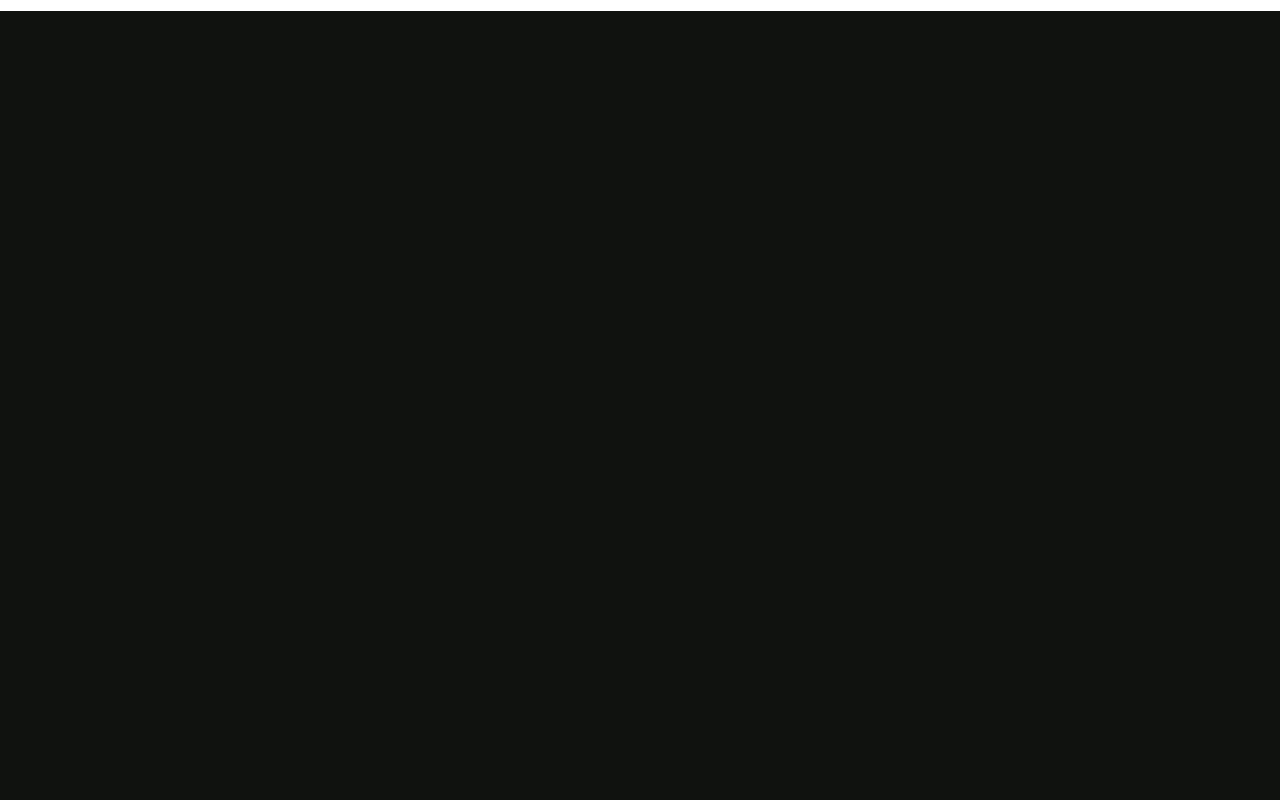
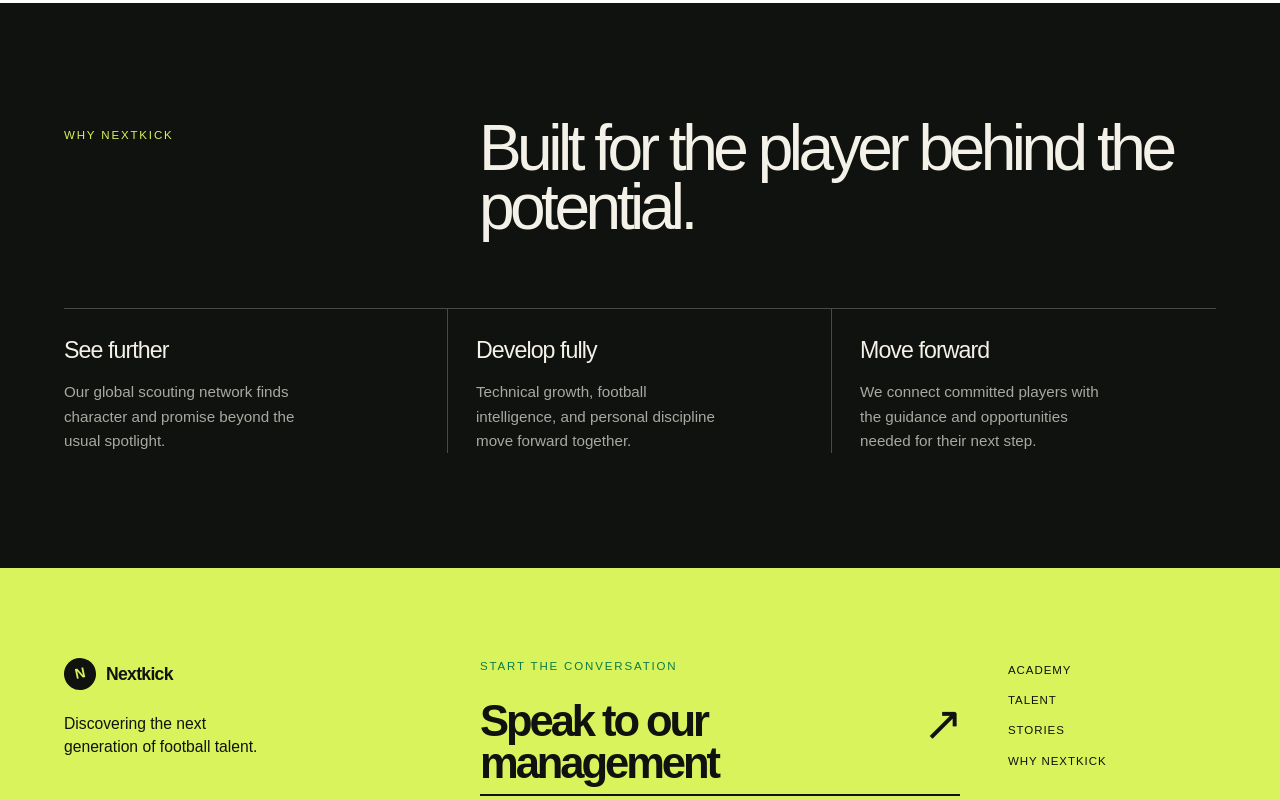
Before and after one commit to smartloopltd/Nextkick, a Next.js app: page / in a window 1280 px wide. Shown: the part 1840-2640 px from the top of the page. Before the commit the page ends 1851 px from the top, so only its background shows below. Built offline with nearby package versions, Linux system fonts and the light colour scheme.

Commit message:
Complete Nextkick landing page updates

```diff
--- a/app/globals.css
+++ b/app/globals.css
@@ -18,6 +18,7 @@ body {
   background: var(--background);
   color: var(--foreground);
   font-family: Arial, Helvetica, sans-serif;
+  overflow-x: hidden;
 }
 
 * { box-sizing: border-box; }
@@ -26,14 +27,14 @@ a { color: inherit; text-decoration: none; }
 .match-hero {
   min-height: 100svh;
   overflow: hidden;
+  padding-top: 92px;
   position: relative;
   background: linear-gradient(90deg, rgba(10, 14, 10, .96) 0%, rgba(10, 14, 10, .76) 42%, rgba(10, 14, 10, .12) 100%), url("/img/photo03.jpg") center / cover;
   background-color: #0d120e;
 }
 .match-hero::after { background: linear-gradient(0deg, rgba(10, 14, 10, .84), transparent 35%); content: ""; inset: 0; pointer-events: none; position: absolute; }
-.hero-nav { position: relative; z-index: 3; }
+.hero-nav { align-items: center; background: rgba(10, 14, 10, .82); backdrop-filter: blur(12px); display: flex; justify-content: space-between; left: 0; margin: 0 auto; max-width: none; padding: 30px 5vw; position: fixed; right: 0; top: 0; z-index: 3; }
 .hero-content, .hero-footer { position: relative; z-index: 1; }
-.hero-nav { align-items: center; display: flex; justify-content: space-between; margin: 0 auto; max-width: 1440px; padding: 30px 5vw; }
 .brand { align-items: center; display: flex; font-size: 1.1rem; font-weight: 800; gap: 10px; letter-spacing: -.04em; }
 .brand-mark { align-items: center; background: var(--lime); border-radius: 50%; color: #10120f; display: flex; font-size: .9rem; height: 32px; justify-content: center; transform: rotate(-12deg); width: 32px; }
 .nav-menu { position: relative; z-index: 2; }
@@ -100,6 +101,7 @@ h1 em { color: var(--lime); font-family: Georgia, serif; font-weight: 400; lette
   box-shadow: none;
   display: block;
   padding: 0;
+  scroll-margin-top: 112px;
 }
 .story-copy {
   width: 100%;
@@ -120,26 +122,160 @@ h1 em { color: var(--lime); font-family: Georgia, serif; font-weight: 400; lette
 .story-copy p:last-child {
   margin-bottom: 0;
 }
+.why-section {
+  background: #10120f;
+  color: #f4f1e8;
+  padding: clamp(72px, 9vw, 140px) 5vw;
+}
+.why-inner {
+  margin: 0 auto;
+  max-width: 1200px;
+}
+.why-heading {
+  display: grid;
+  gap: 18px;
+  grid-template-columns: minmax(150px, .7fr) 1.3fr;
+  margin-bottom: 72px;
+}
+.why-heading .section-kicker {
+  color: var(--lime);
+  margin: 8px 0 0;
+  text-align: left;
+}
+.why-heading h2 {
+  color: #f4f1e8;
+  font-size: clamp(2.4rem, 5vw, 5.4rem);
+  letter-spacing: -.07em;
+  line-height: .92;
+  margin: 0;
+  max-width: 720px;
+}
+.why-grid {
+  border-top: 1px solid rgba(244, 241, 232, .25);
+  display: grid;
+  gap: 0;
+  grid-template-columns: repeat(3, 1fr);
+}
+.why-grid article {
+  border-right: 1px solid rgba(244, 241, 232, .25);
+  padding: 24px 28px 0 0;
+}
+.why-grid article + article {
+  padding-left: 28px;
+}
+.why-grid article:last-child {
+  border-right: none;
+}
+.why-grid h3 {
+  font-size: 1.45rem;
+  letter-spacing: -.04em;
+  margin: 0 0 12px;
+}
+.why-grid p {
+  color: #a6aaa0;
+  font-size: .95rem;
+  line-height: 1.6;
+  margin: 0;
+  max-width: 250px;
+}
+.site-footer {
+  background: #d8f35b;
+  color: #10120f;
+  padding: clamp(54px, 7vw, 100px) 5vw 24px;
+}
+.footer-main {
+  align-items: start;
+  display: grid;
+  gap: 48px;
+  grid-template-columns: 1.15fr 1.5fr .65fr;
+  margin: 0 auto;
+  max-width: 1200px;
+  min-height: 260px;
+}
+.footer-brand-block p {
+  font-size: .98rem;
+  line-height: 1.5;
+  margin: 22px 0 0;
+  max-width: 220px;
+}
+.footer-brand .brand-mark {
+  background: #10120f;
+  color: #d8f35b;
+}
+.footer-cta .section-kicker {
+  color: #0a7d46;
+  margin: 0 0 26px;
+  text-align: left;
+}
+.footer-action {
+  border-bottom: 2px solid #10120f;
+  display: inline-flex;
+  font-size: clamp(1.8rem, 3.4vw, 3.8rem);
+  font-weight: 700;
+  gap: 18px;
+  letter-spacing: -.07em;
+  line-height: .95;
+  max-width: 500px;
+  padding-bottom: 10px;
+}
+.footer-action span {
+  font-size: 1.1em;
+  font-weight: 400;
+}
+.footer-nav {
+  display: flex;
+  flex-direction: column;
+  gap: 13px;
+  padding-top: 4px;
+}
+.footer-nav a {
+  font-size: .72rem;
+  letter-spacing: .08em;
+  text-transform: uppercase;
+}
+.footer-nav a:hover { color: #0a7d46; }
+.footer-bottom {
+  border-top: 1px solid rgba(16, 18, 15, .28);
+  display: flex;
+  font-size: .62rem;
+  justify-content: space-between;
+  letter-spacing: .1em;
+  margin: 30px auto 0;
+  max-width: 1200px;
+  padding-top: 16px;
+  text-transform: uppercase;
+}
 
 @media (max-width: 700px) {
-  .hero-nav { padding-top: 22px; }
-  .nav-toggle { display: block; }
+  .match-hero { padding-top: 84px; }
+  .hero-nav { padding-bottom: 22px; padding-top: 22px; }
+  .nav-menu { z-index: 1001; }
+  .nav-toggle { display: block; position: relative; z-index: 1001; }
   .nav-links {
-    background: rgba(10, 14, 10, 0.88);
+    background: rgba(10, 14, 10, 0.96);
     backdrop-filter: blur(10px);
-    border: none;
-    box-shadow: none;
-    display: none;
+    box-shadow: -18px 0 40px rgba(0, 0, 0, .28), 0 0 0 100vmax rgba(0, 0, 0, .52);
+    display: flex;
     flex-direction: column;
     gap: 8px;
-    min-width: 220px;
+    height: calc(100vh - 84px);
+    max-width: 320px;
+    min-width: 0;
     padding: 14px 16px;
-    position: absolute;
+    pointer-events: none;
+    position: fixed;
     right: 0;
-    top: calc(100% + 14px);
+    top: 84px;
+    transform: translateX(100%);
+    transition: transform .3s ease, visibility .3s ease;
+    visibility: hidden;
+    width: 80vw;
+    z-index: 1000;
   }
   .nav-links.is-open {
-    display: flex;
+    pointer-events: auto;
+    transform: translateX(0);
+    visibility: visible;
   }
   .nav-links a {
     background: transparent;
@@ -157,4 +293,30 @@ h1 em { color: var(--lime); font-family: Georgia, serif; font-weight: 400; lette
   .hero-footer span:last-child { display: none; }
   .story-stack { gap: 32px; }
   .story-copy p { margin-bottom: 10px; }
+  .why-heading {
+    display: block;
+    margin-bottom: 48px;
+  }
+  .why-heading .section-kicker { margin-bottom: 18px; }
+  .why-grid { display: block; }
+  .why-grid article,
+  .why-grid article + article {
+    border-bottom: 1px solid rgba(244, 241, 232, .25);
+    border-right: none;
+    padding: 22px 0 26px;
+  }
+  .why-grid article:last-child { border-bottom: none; }
+  .why-grid h3 { margin-top: 28px; }
+  .footer-main {
+    display: flex;
+    flex-direction: column;
+    gap: 52px;
+    min-height: 0;
+  }
+  .footer-action { max-width: 100%; }
+  .footer-bottom {
+    align-items: flex-start;
+    flex-direction: column;
+    gap: 8px;
+  }
 }
--- a/app/page.tsx
+++ b/app/page.tsx
@@ -1,9 +1,23 @@
 "use client";
 
-import { useState } from "react";
+import { useEffect, useRef, useState } from "react";
 
 export default function Home() {
   const [menuOpen, setMenuOpen] = useState(false);
+  const navMenuRef = useRef<HTMLElement>(null);
+
+  useEffect(() => {
+    if (!menuOpen) return;
+
+    const handleOutsidePointer = (event: PointerEvent) => {
+      if (navMenuRef.current && !navMenuRef.current.contains(event.target as Node)) {
+        setMenuOpen(false);
+      }
+    };
+
+    document.addEventListener("pointerdown", handleOutsidePointer);
+    return () => document.removeEventListener("pointerdown", handleOutsidePointer);
+  }, [menuOpen]);
 
   return (
     <main>
@@ -14,7 +28,7 @@ export default function Home() {
             <span>Nextkick</span>
           </a>
 
-          <nav className="nav-menu" aria-label="Main navigation">
+          <nav className="nav-menu" ref={navMenuRef} aria-label="Main navigation">
             <button
               className="nav-toggle"
               aria-label="Toggle navigation"
@@ -41,7 +55,7 @@ export default function Home() {
             We discover football talent from every corner of the world, develop their craft, and help them turn raw potential into professional dreams.
           </p>
           <div className="hero-actions">
-            <a className="button button-bright" href="#apply">Speak to our management <span aria-hidden="true">↗</span></a>
+            <a className="button button-bright" href="https://wa.me/2349151910798" target="_blank" rel="noreferrer">Speak to our management <span aria-hidden="true">↗</span></a>
           </div>
         </div>
 
@@ -96,6 +110,62 @@ export default function Home() {
           </article>
         </div>
       </section>
+
+      <section className="why-section" id="why-nextkick">
+        <div className="why-inner">
+          <div className="why-heading">
+            <p className="section-kicker">Why Nextkick</p>
+            <h2>Built for the player behind the potential.</h2>
+          </div>
+
+          <div className="why-grid">
+            <article>
+              <h3>See further</h3>
+              <p>Our global scouting network finds character and promise beyond the usual spotlight.</p>
+            </article>
+            <article>
+              <h3>Develop fully</h3>
+              <p>Technical growth, football intelligence, and personal discipline move forward together.</p>
+            </article>
+            <article>
+              <h3>Move forward</h3>
+              <p>We connect committed players with the guidance and opportunities needed for their next step.</p>
+            </article>
+          </div>
+        </div>
+      </section>
+
+      <footer className="site-footer" id="contact">
+        <div className="footer-main">
+          <div className="footer-brand-block">
+            <a className="brand footer-brand" href="#top" aria-label="Nextkick home">
+              <span className="brand-mark">N</span>
+              <span>Nextkick</span>
+            </a>
+            <p>Discovering the next generation of football talent.</p>
+          </div>
+
+          <div className="footer-cta">
+            <p className="section-kicker">Start the conversation</p>
+            <a className="footer-action" href="https://wa.me/2349151910798" target="_blank" rel="noreferrer">
+              Speak to our management <span aria-hidden="true">↗</span>
+            </a>
+          </div>
+
+          <nav className="footer-nav" aria-label="Footer navigation">
+            <a href="#academy">Academy</a>
+            <a href="#talent">Talent</a>
+            <a href="#stories">Stories</a>
+            <a href="#why-nextkick">Why Nextkick</a>
+          </nav>
+        </div>
+
+        <div className="footer-bottom">
+          <span>Scouting worldwide</span>
+          <span>Talent / Development / Opportunity</span>
+          <span>© 2026 Nextkick</span>
+        </div>
+      </footer>
     </main>
   );
 }
```
